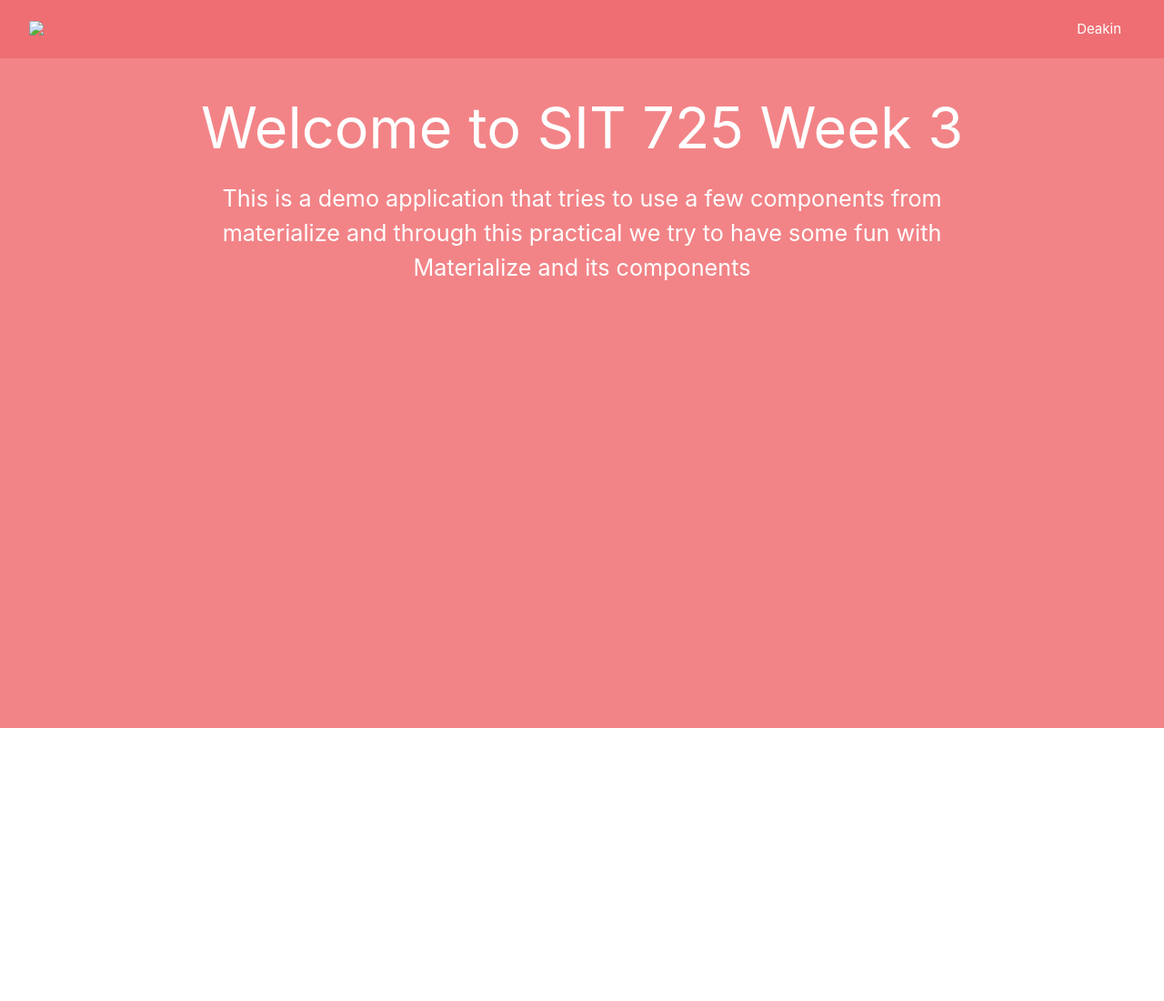
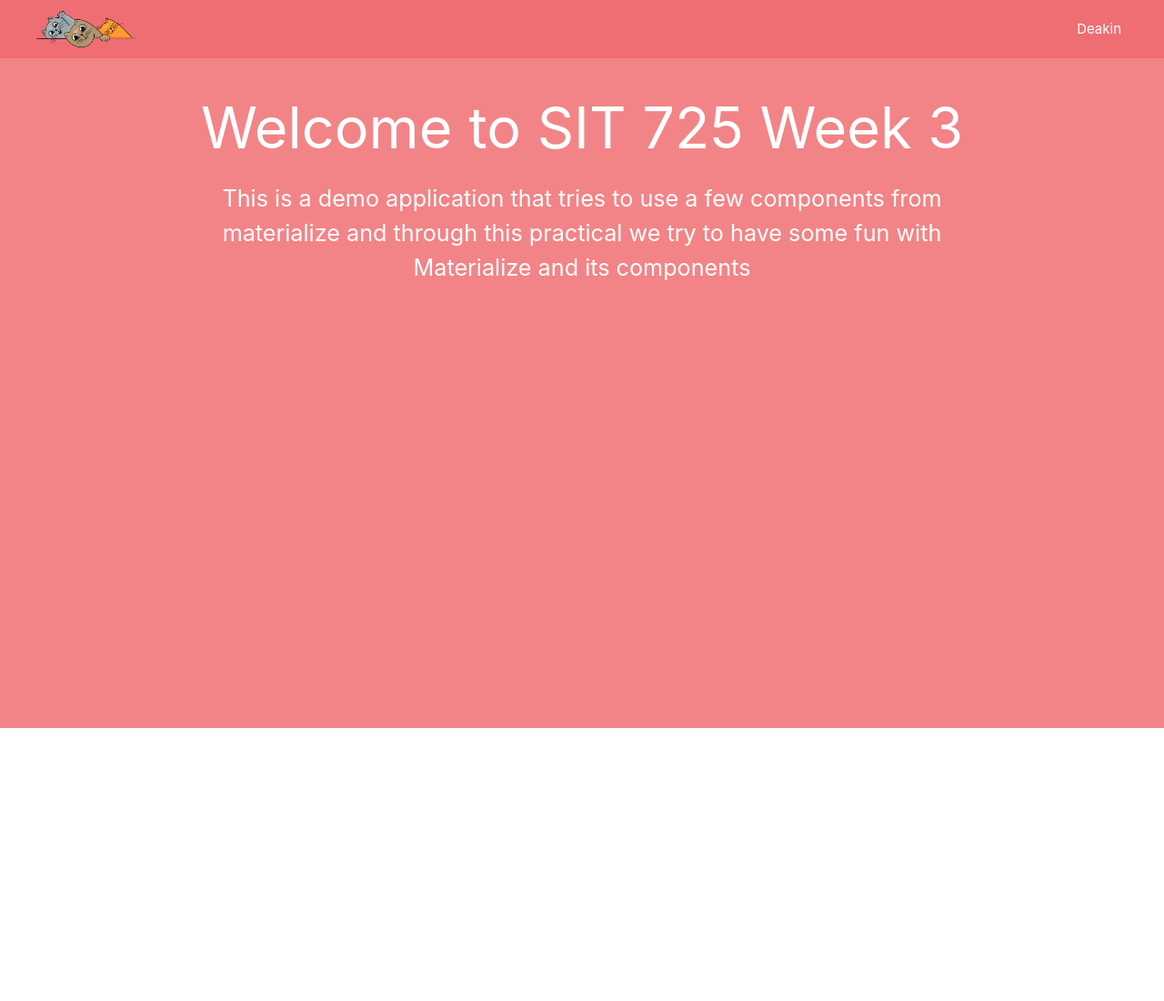
Before and after one commit to s224958342/SIT725, a website: page Week3/3.2P/public/index.html in a window 1280 px wide. Shown: the top 1100 px of the page at 91% size. Drawn offline with nearby package versions, Linux system fonts and the light colour scheme.

Commit message:
changed .png

```diff
--- a/Week3/3.2P/public/index.html
+++ b/Week3/3.2P/public/index.html
@@ -18,7 +18,7 @@
 <body>
     <nav>
         <div class="nav-wrapper navbar-size">
-            <a href="#" class="brand-logo"><img class="user-image-size" src="images/user-image.jpg" /></a>
+            <a href="#" class="brand-logo"><img class="user-image-size" src="images/user-image.png" /></a>
             <ul id="nav-mobile" class="right hide-on-med-and-down">
             <li><a target="_blank" href="https://www.deakin.edu.au/">Deakin</a></li>
             </ul>
```
